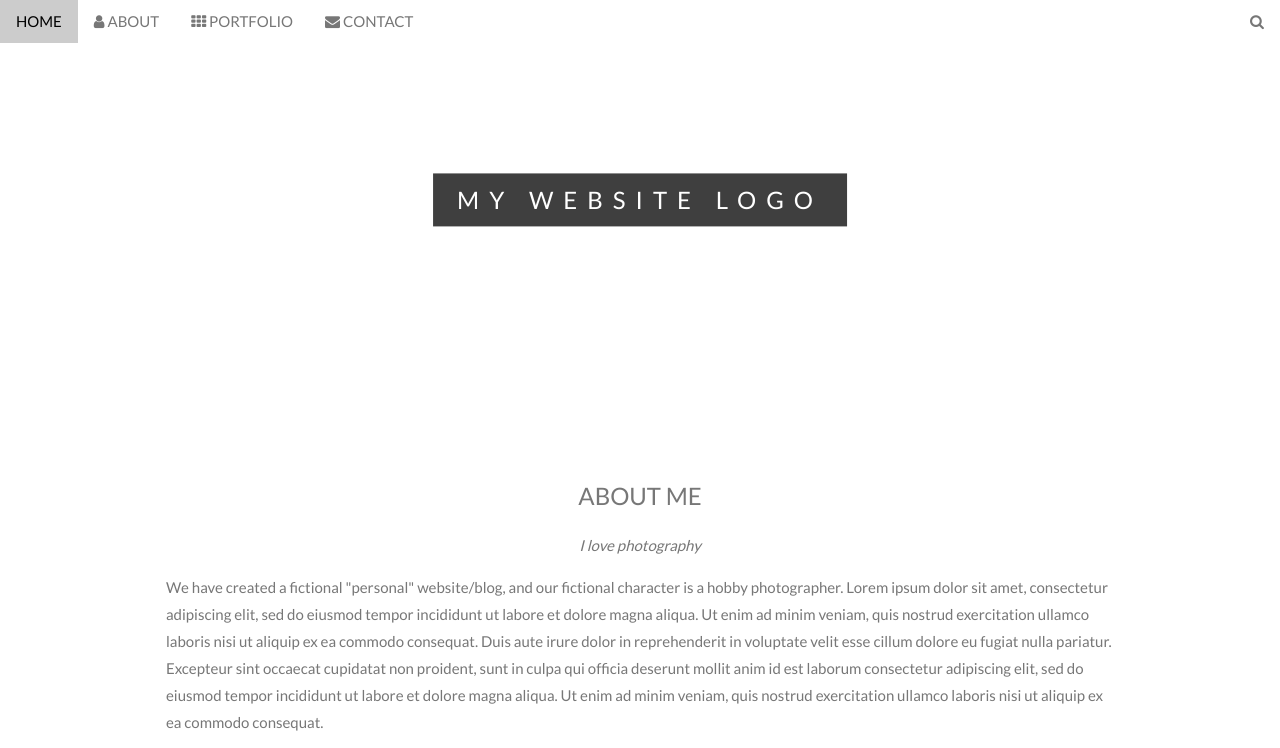
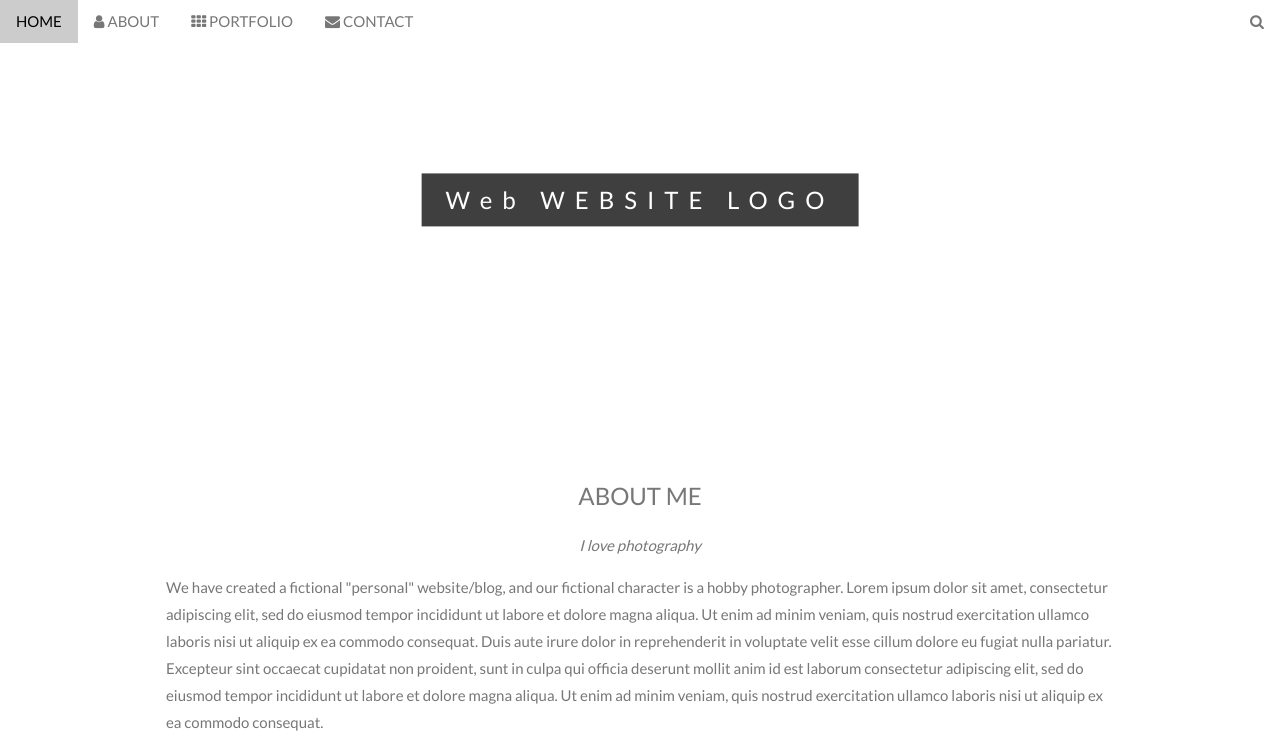
Before and after one commit to Chefuf/asdogu-WG, a plain HTML site: page index.html in a window 1280 px wide. Shown: the top 748 px of the page. Drawn offline with nearby package versions, Linux system fonts and the light colour scheme.

Commit message:
Update index.html

```diff
--- a/index.html
+++ b/index.html
@@ -82,7 +82,7 @@ body, html {
 <!-- First Parallax Image with Logo Text -->
 <div class="bgimg-1 w3-display-container w3-opacity-min" id="home">
   <div class="w3-display-middle" style="white-space:nowrap;">
-    <span class="w3-center w3-padding-large w3-black w3-xlarge w3-wide w3-animate-opacity">MY <span class="w3-hide-small">WEBSITE</span> LOGO</span>
+    <span class="w3-center w3-padding-large w3-black w3-xlarge w3-wide w3-animate-opacity"> Web <span class="w3-hide-small">WEBSITE</span> LOGO</span>
   </div>
 </div>
 
```
